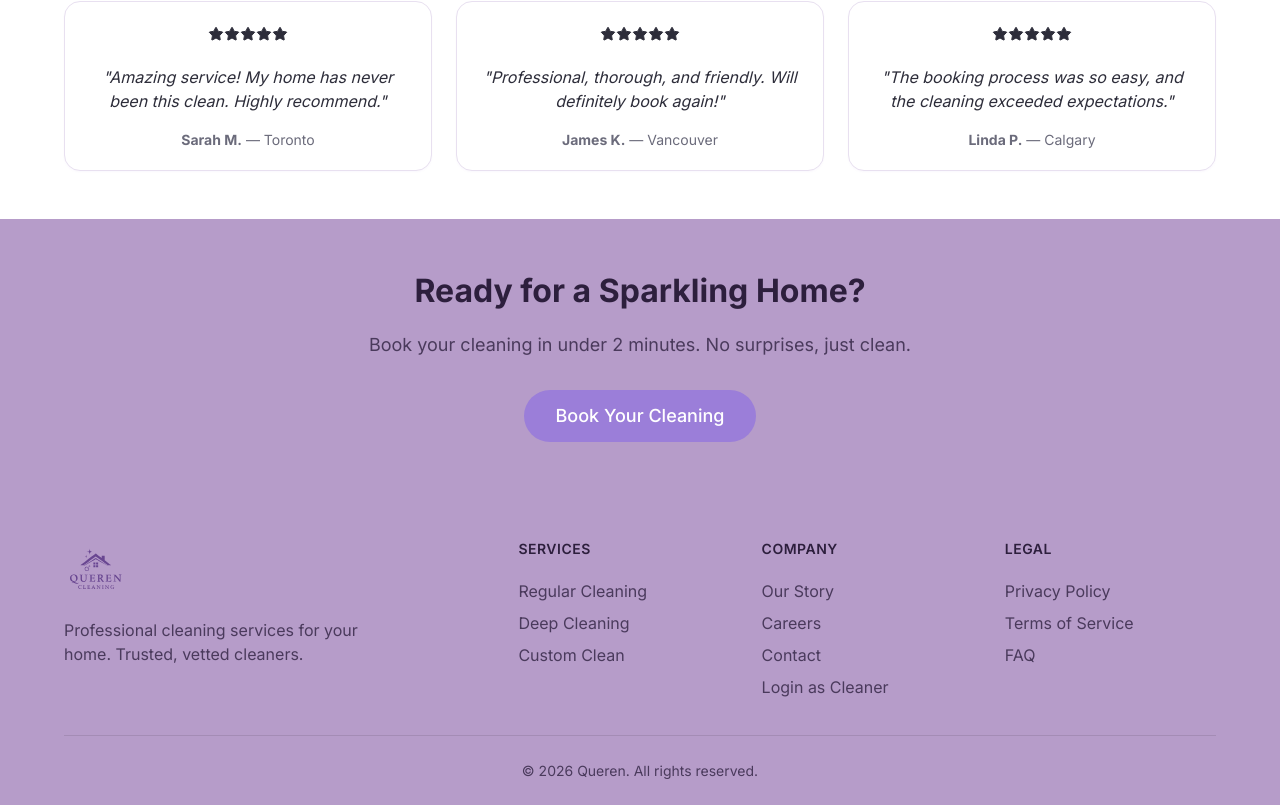
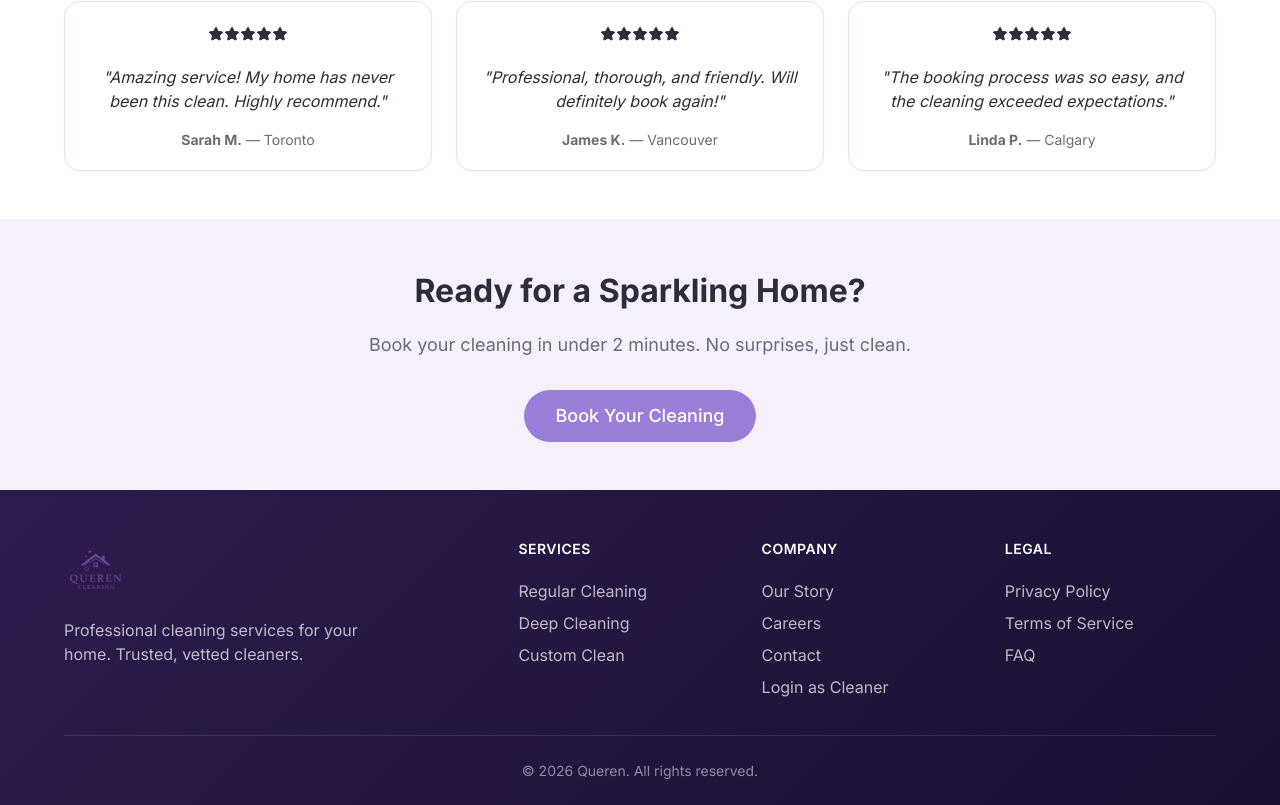
Before and after one commit to Maito-J/Queren, a React (Vite) app: page / in a window 1280 px wide. Shown: the part 1829-2634 px from the top of the page. Built offline with nearby package versions, Linux system fonts and the light colour scheme; no server answers.

Commit message:
footer fix color

```diff
--- a/src/components/layout/PublicLayout/PublicLayout.css
+++ b/src/components/layout/PublicLayout/PublicLayout.css
@@ -188,7 +188,7 @@
 
 /* Footer */
 .public-footer {
-    background: #b69cc9;
+    background: linear-gradient(135deg, #2d1b4e 0%, #1a1030 100%);
     border-top: none;
     padding: var(--space-12) 0 var(--space-6);
     margin-top: auto;
@@ -221,14 +221,14 @@
 }
 
 .footer-tagline {
-    color: #4a3a5c;
+    color: rgba(255, 255, 255, 0.7);
     max-width: 300px;
 }
 
 .footer-links h4 {
     font-size: var(--font-size-sm);
     font-weight: var(--font-weight-semibold);
-    color: #2d1f3d;
+    color: white;
     margin-bottom: var(--space-4);
     text-transform: uppercase;
     letter-spacing: 0.5px;
@@ -236,20 +236,20 @@
 
 .footer-links a {
     display: block;
-    color: #4a3a5c;
+    color: rgba(255, 255, 255, 0.7);
     padding: var(--space-1) 0;
     transition: color var(--transition-fast);
 }
 
 .footer-links a:hover {
-    color: var(--color-primary-dark);
+    color: #c4a7e7;
 }
 
 .footer-bottom {
     margin-top: var(--space-8);
     padding-top: var(--space-6);
-    border-top: 1px solid rgba(0, 0, 0, 0.1);
+    border-top: 1px solid rgba(255, 255, 255, 0.1);
     text-align: center;
-    color: #4a3a5c;
+    color: rgba(255, 255, 255, 0.5);
     font-size: var(--font-size-sm);
 }
--- a/src/pages/public/HomePage/HomePage.css
+++ b/src/pages/public/HomePage/HomePage.css
@@ -260,8 +260,8 @@
 
 /* CTA */
 .cta {
-    background: #b69cc9;
-    color: #2d1f3d;
+    background: var(--color-bg-subtle);
+    color: var(--color-text);
 }
 
 .cta-content {
@@ -273,12 +273,12 @@
 .cta h2 {
     font-size: var(--font-size-3xl);
     margin-bottom: var(--space-4);
-    color: #2d1f3d;
+    color: var(--color-text);
 }
 
 .cta p {
     font-size: var(--font-size-lg);
-    color: #4a3a5c;
+    color: var(--color-text-muted);
     margin-bottom: var(--space-8);
 }
 
```
